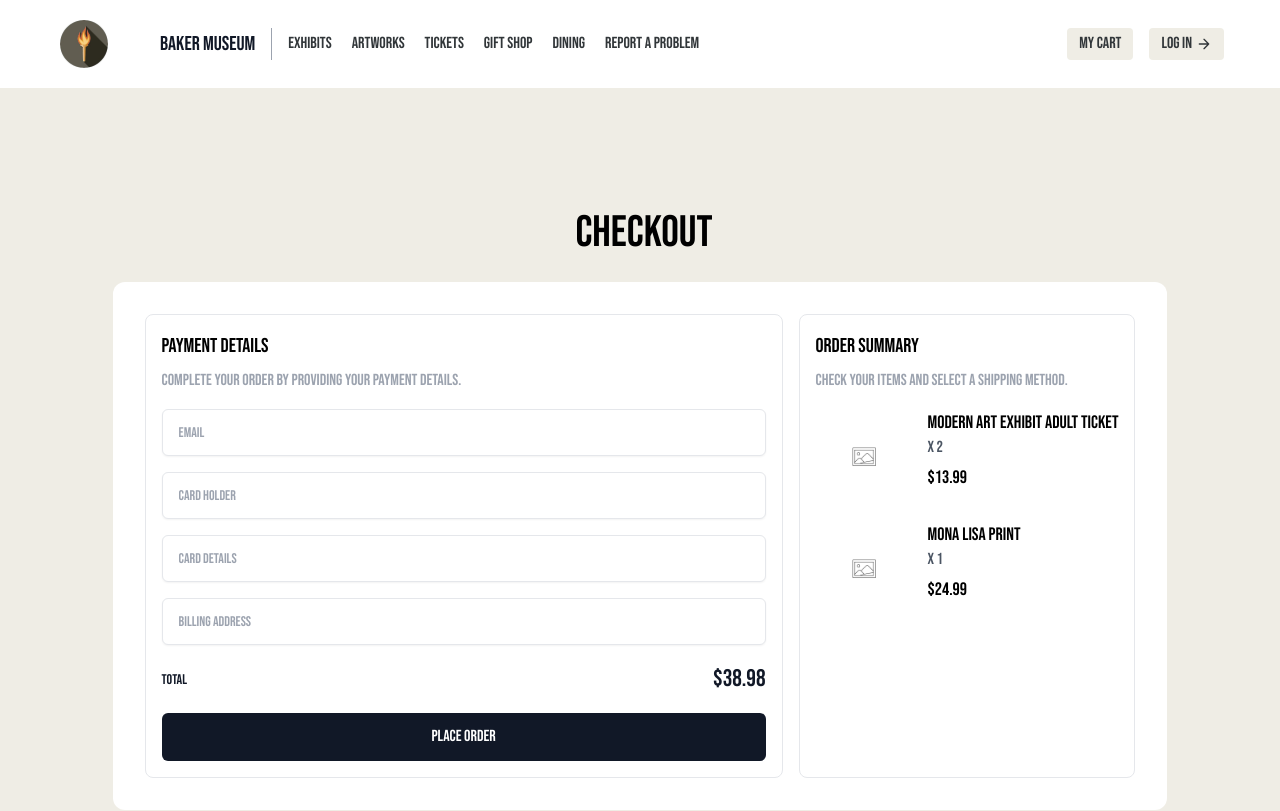
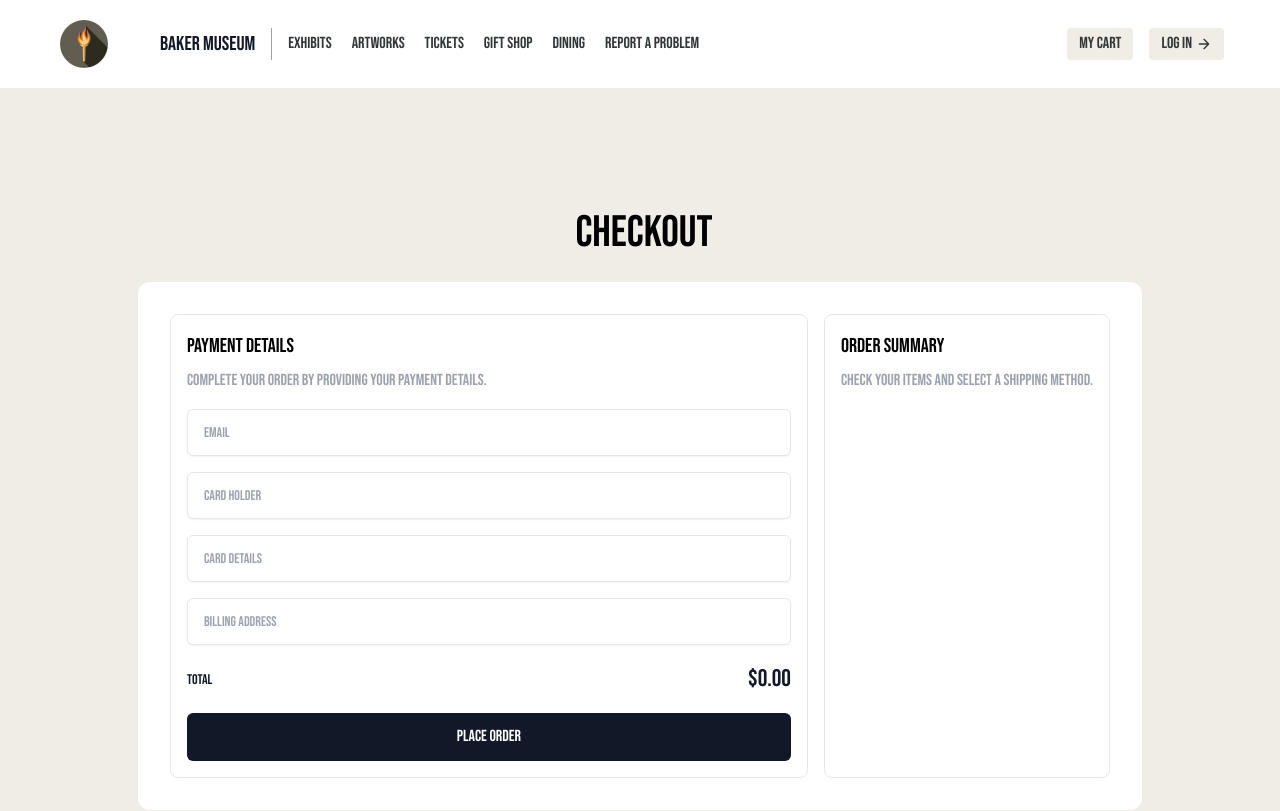
Before and after one commit to Ashishjob/museuma, a React (Create React App) app in the folder museuma/: page /checkout in a window 1280 px wide. Shown: the top 811 px of the page. Built offline with nearby package versions, Linux system fonts and the light colour scheme.

Commit message:
feat: add local storage to checkout page

```diff
--- a/museuma/src/pages/checkout.jsx
+++ b/museuma/src/pages/checkout.jsx
@@ -1,26 +1,41 @@
 import React from 'react';
-
-const orderSummary = [
-    {
-        image: "productplaceholder.png",
-        title: "Modern Art Exhibit Adult Ticket",
-        quantity: 2,
-        price: "$13.99"
-    },
-    {
-        image: "/productplaceholder.png",
-        title: "Mona Lisa Print",
-        quantity: 1,
-        price: "$24.99"
-    }
-];
-
-const total = orderSummary.reduce((total, item) => {
-    const price = Number(item.price.replace('$', ''));
-    return total + price;
-}, 0);
+import { useState, useEffect } from 'react';
 
 function Checkout() {
+    const [items, setItems] = useState([]);
+
+    useEffect(() => {
+        const cartItems = JSON.parse(localStorage.getItem('cart')) || [];
+        setItems(cartItems);
+    }, []);
+
+    const total = items.reduce((acc, item) => acc + item.price * item.quantity, 0);
+
+    const handleIncrease = (id) => {
+        const updatedItems = items.map(item =>
+            item.item_id === id ? { ...item, quantity: item.quantity + 1 } : item
+        );
+
+        setItems(updatedItems);
+        localStorage.setItem('cart', JSON.stringify(updatedItems));
+    };
+
+    const handleDecrease = (id) => {
+        const updatedItems = items.map(item =>
+            item.item_id === id ? { ...item, quantity: item.quantity > 1 ? item.quantity - 1 : 1 } : item
+        );
+
+        setItems(updatedItems);
+        localStorage.setItem('cart', JSON.stringify(updatedItems));
+    };
+
+    const handleRemove = (id) => {
+        const updatedItems = items.filter(item => item.item_id !== id);
+
+        setItems(updatedItems);
+        localStorage.setItem('cart', JSON.stringify(updatedItems));
+    };
+
     return (
         <main className="min-h-screen p-4 bg-[#EFEDE5]">
             <h1 className="text-4xl mb-4 text-center mt-24 rounded-xl pl-2">Checkout</h1>
@@ -49,18 +64,22 @@ function Checkout() {
                                 <h2 className="text-xl font-medium mb-2">Order Summary</h2>
                                 <p className="text-gray-400 mb-4">Check your items and select a shipping method.</p>
                                 <div className="space-y-4">
-                                    {orderSummary.map((item, index) => (
+                                    {items.map((item, index) => (
                                         <div className="flex" key={index}>
                                             <img className="w-24 h-24 object-cover rounded-md mr-4" src={item.image} alt="Artwork" />
                                             <div className="flex flex-col">
                                                 <h3 className="text-lg">{item.title}</h3>
                                                 <p className="text-gray-600 mb-1">x {item.quantity}</p>
-                                                <p className="text-lg">{item.price}</p>
+                                                <p className="text-lg">${item.price.toFixed(2)}</p>
+                                                <div className="flex space-x-2">
+                                                    <button onClick={() => handleIncrease(item.item_id)} type="button" className="flex rounded p-2 text-center text-black transition-all duration-200 ease-in-out focus:shadow hover:text-gray-900 text-3xl">+</button>
+                                                    <button onClick={() => handleDecrease(item.item_id)} type="button" className="flex rounded p-2 text-center text-black transition-all duration-200 ease-in-out focus:shadow hover:text-gray-900 text-3xl">-</button>
+                                                    <button onClick={() => handleRemove(item.item_id)} type="button" className="flex rounded p-2 text-center text-black transition-all duration-200 ease-in-out focus:shadow hover:text-gray-900 text-sm items-center">Remove</button>
+                                                </div>
                                             </div>
                                         </div>
                                     ))}
                                 </div>
-
                             </div>
                         </div>
                     </div>
```
